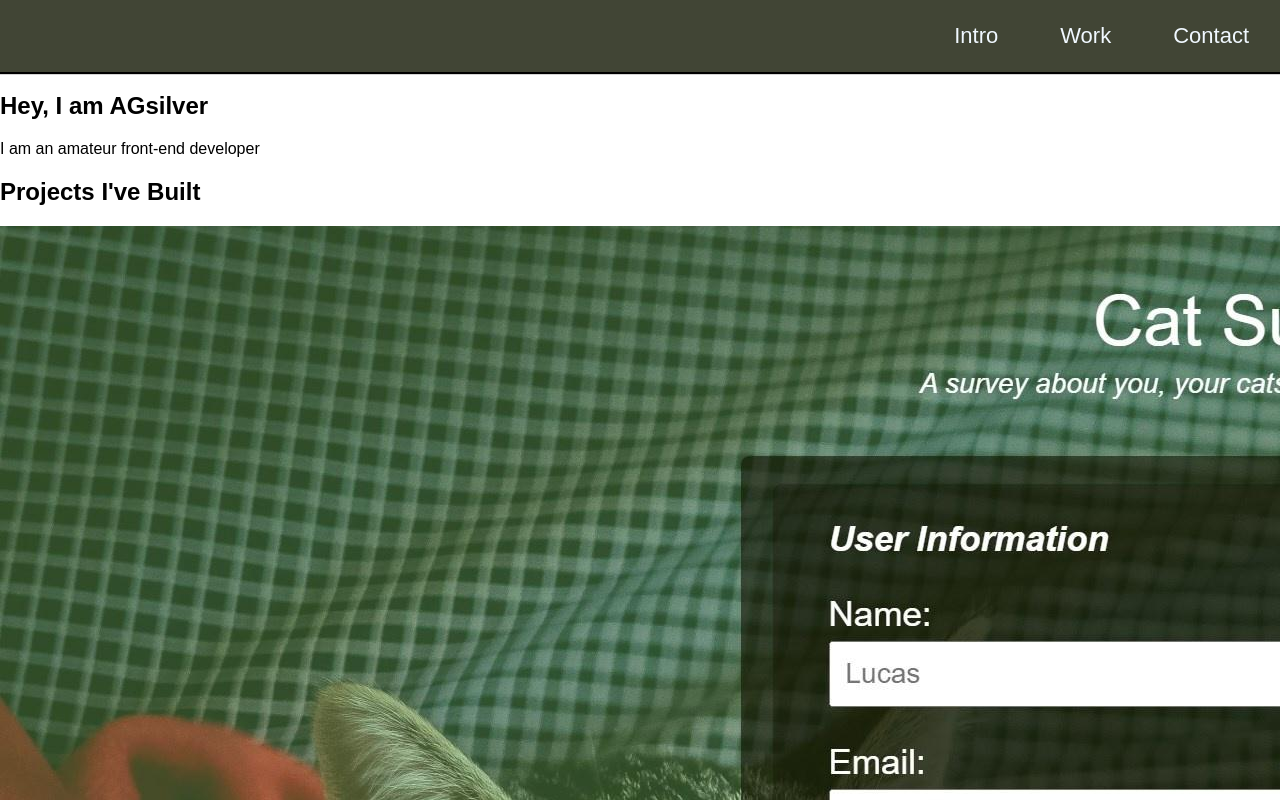
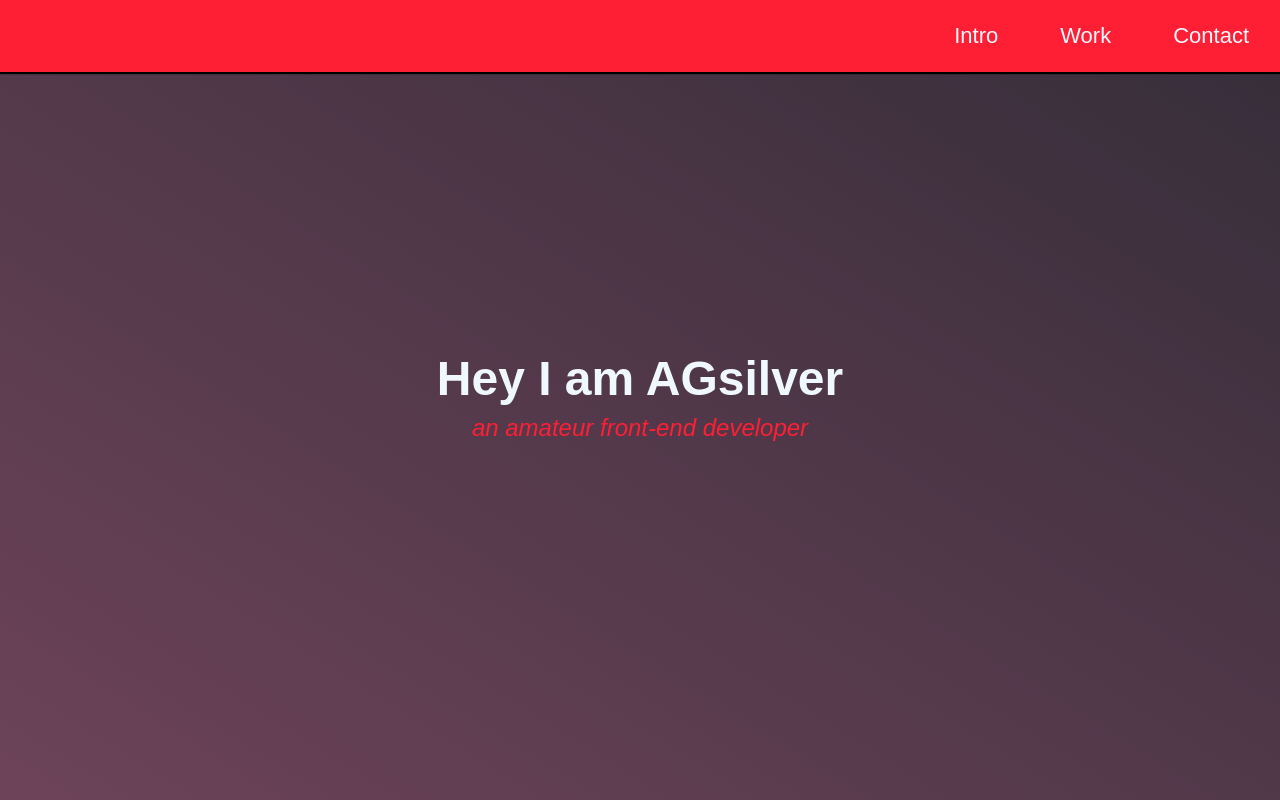
Before and after one commit to Lucas-Grillos/FCC-Portfolio-Page, a plain HTML site: page index.html in a window 1280 px wide. Shown: the top 800 px of the page. Drawn offline with Linux system fonts and the light colour scheme.

Commit message:
add colors, and some styles

```diff
--- a/index.html
+++ b/index.html
@@ -33,10 +33,10 @@
     <section id="welcome-section">
       <header id="header">
         <h1>
-          Hey, I am AGsilver
+          Hey I am AGsilver
         </h1>
         <p>
-          I am an amateur front-end developer
+          an amateur front-end developer
         </p>
       </header>
     </section>
--- a/styles.css
+++ b/styles.css
@@ -1,6 +1,8 @@
 :root {
-    --nav-color: #414535;
-    --project-bg-color: #618985;
+    --nav-color: #FF1F35;
+    --project-bg-color: #B1EDE8;
+    --gradient-top-right: #352D39;
+    --gradient-bottom-left: #6D435A;
 }
 
 * {
@@ -16,7 +18,9 @@ body {
 #navbar {
     background-color: var(--nav-color);
     height: 9vh;
-    box-shadow: 0 2px 1px black;;
+    box-shadow: 0 2px 1px black;
+    position: fixed;
+    width: 100%;
 }
 
 #flex-nav {
@@ -36,12 +40,44 @@ body {
     display: flex;
     align-items: center;
     font-size: 22px;
+    transition: .1s linear;
 }
 
 .nav-item:hover {
     background-color: var(--project-bg-color);
+    color: black;
 }
 
 .nav-item > a {
     all: unset;
 }
+
+#welcome-section {
+    background-color: var();
+    width: 100%;
+    height: 100vh   ;
+    overflow-x: none;
+    background: linear-gradient(to bottom left, var(--gradient-top-right), var(--gradient-bottom-left));
+}
+
+header {
+    display: flex;
+    flex-direction: column;
+    justify-content: center;
+    align-items: center;
+    height: 100%;
+    color: aliceblue;
+}
+
+header h1 {
+    font-size: 48px;
+    margin: 0;
+}
+
+header p {
+    font-size: 24px;
+    margin: .5rem 0;
+    font-style: italic;
+    font-weight: 100;
+    color: var(--nav-color);
+}
```
